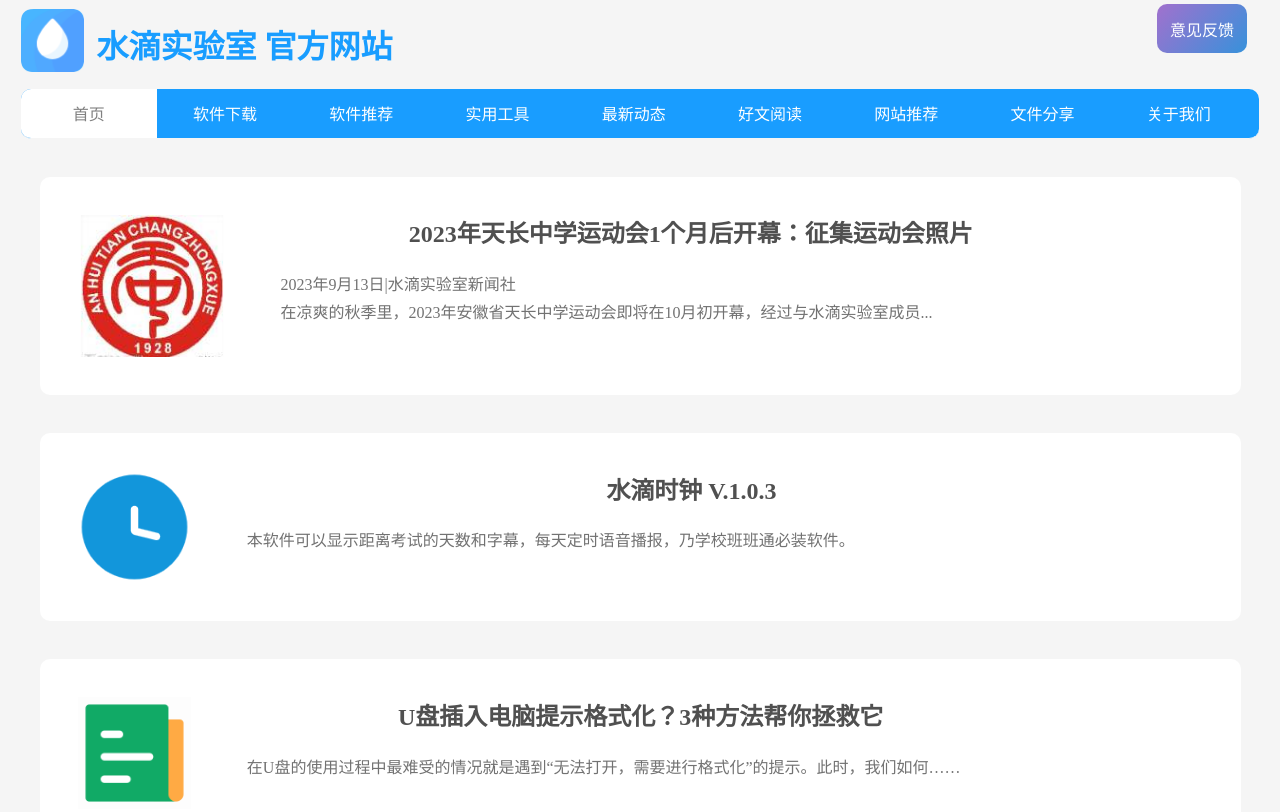
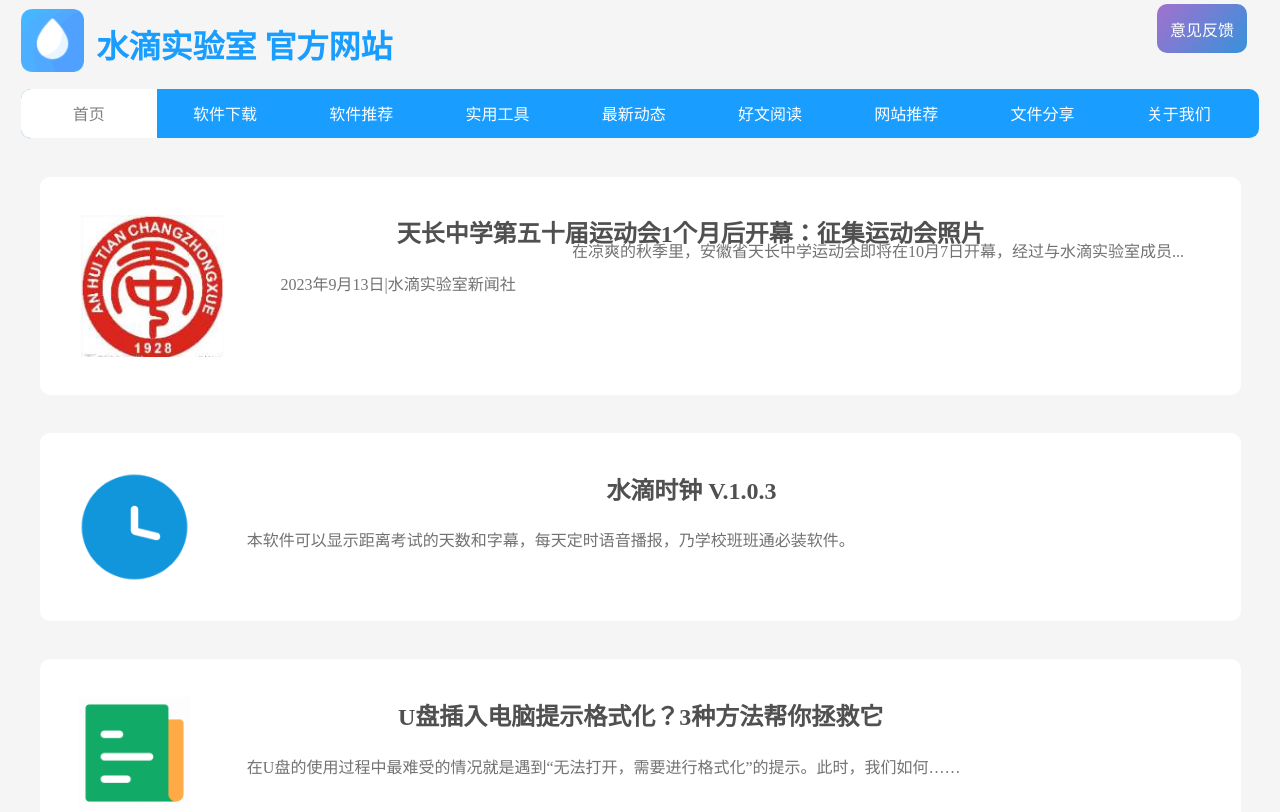
Before and after one commit to pinsoftstudio/pinsoftstudio.github.io, a plain HTML site: page index.html in a window 1280 px wide. Shown: the top 812 px of the page. Drawn offline with Linux system fonts and the light colour scheme.

Commit message:
Add files via upload

```diff
--- a/index.html
+++ b/index.html
@@ -111,10 +111,10 @@ ul{
 
     <a href="LatestState/details/tczxsport.html" >
                   <div style=" margin-left:0.1% ;margin-top:3%;padding :3% ;width:89%;background-color:rgb(255,255,255);display:inline-block;border-radius: 10px ">
-              	<b style=" color:rgb(80,80,80);font-size:150%;margin-left:-30%"> 2023年天长中学运动会1个月后开幕：征集运动会照片</b>
+              	<b style=" color:rgb(80,80,80);font-size:150%;margin-left:-30%"> 天长中学第五十届运动会1个月后开幕：征集运动会照片</b>
               	<img src="LOGO\tczx.png" width="13%" height="13%" style=" float:left">  </img>
               <p style=" margin-top:5%;margin-left:5%;color:rgb(114,114,114);float:left;font-size:100%;text-align:left;" >2023年9月13日|水滴实验室新闻社</p>
-              <p style=" margin-top:-1%;margin-left:5%;color:rgb(114,114,114);float:left;font-size:100%;text-align:left;" > 在凉爽的秋季里，2023年安徽省天长中学运动会即将在10月初开幕，经过与水滴实验室成员...</p>
+              <p style=" margin-top:-1%;margin-left:5%;color:rgb(114,114,114);float:left;font-size:100%;text-align:left;" > 在凉爽的秋季里，安徽省天长中学运动会即将在10月7日开幕，经过与水滴实验室成员...</p>
                    </div>
                    </a>
 
```
Also changed, not shown: LatestState/details/tczxsport.html (+2 -2 lines), LatestState/index.html (+2 -2 lines).
